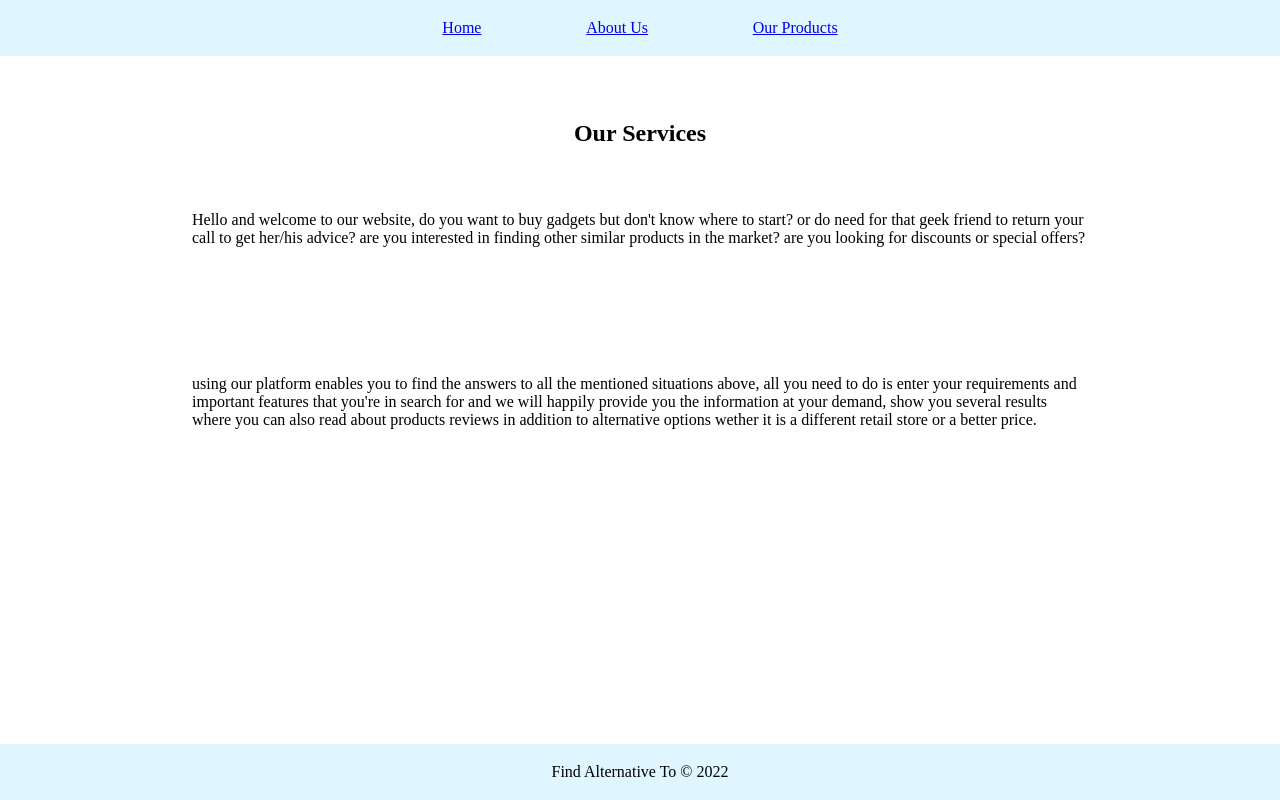
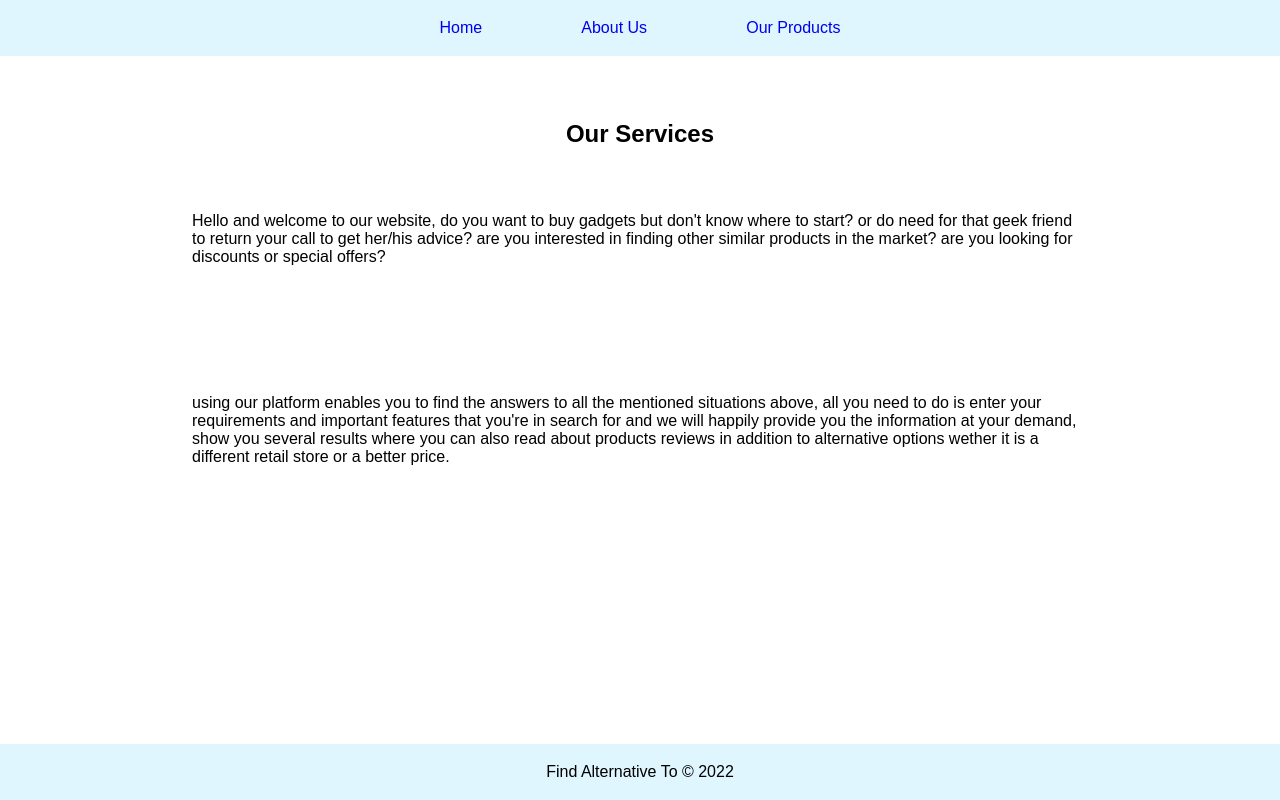
Before and after one commit to fidashn/find-alternative-to, a React (Create React App) app: page / in a window 1280 px wide. Built offline with nearby package versions, Linux system fonts and the light colour scheme.

Commit message:
added font family & redesigned navbar items

```diff
--- a/public/index.html
+++ b/public/index.html
@@ -24,7 +24,7 @@
       work correctly both with client-side routing and a non-root public URL.
       Learn how to configure a non-root public URL by running `npm run build`.
     -->
-    <title>React App</title>
+    <title>Find Alternative To</title>
   </head>
   <body>
     <noscript>You need to enable JavaScript to run this app.</noscript>
--- a/src/App.css
+++ b/src/App.css
@@ -9,6 +9,7 @@ body{
   flex-direction: column;
   justify-content: space-between;
   overflow-y: scroll;
+  font-family:sans-serif;
 }
 
 
@@ -19,6 +20,15 @@ body{
   background-color: #DFF6FF;
   list-style: none;
   height: 7vh;
+}
+
+.navbar-item{
+text-decoration: none;
+border-bottom: transparent;
+}
+
+.navbar-item:hover{
+  border-bottom:3px salmon solid;
 }
 
 .aboutUs-container,.ourServices-container{
@@ -112,7 +122,7 @@ body{
 
 .view-deal-btn:hover, .show-more-btn:hover{
   cursor: pointer;
-  background-color: #47B5FF;
+  background-color: #98f1e9;
   border: 2px salmon solid;
 }
 
--- a/src/App.js
+++ b/src/App.js
@@ -11,9 +11,9 @@ function App() {
     <Router>
     <div className='navbar'>
     <ul className='navbar-items'>
-     <Link to='/'><li>Home</li></Link>
-     <Link  to='/about-us'><li>About Us</li></Link>
-     <Link  to='/our-products'><li>Our Products</li></Link>
+     <Link className='navbar-item' to='/'><li>Home</li></Link>
+     <Link className='navbar-item' to='/about-us'><li>About Us</li></Link>
+     <Link className='navbar-item' to='/our-products'><li>Our Products</li></Link>
     </ul>
     </div>
     <Routes>
```
Also changed, not shown: src/Components/Navbar.js (deleted, +0 -20 lines).
